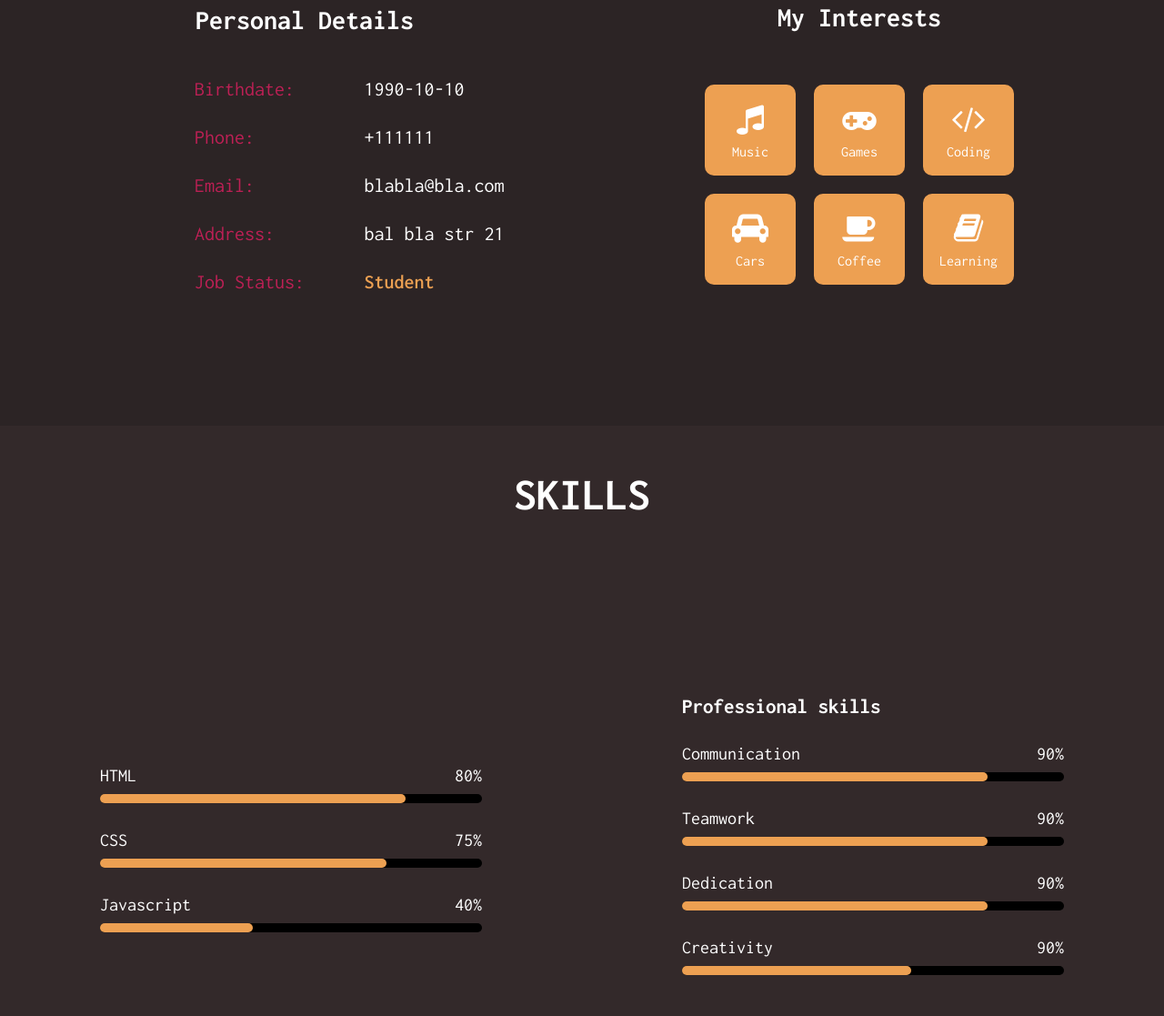
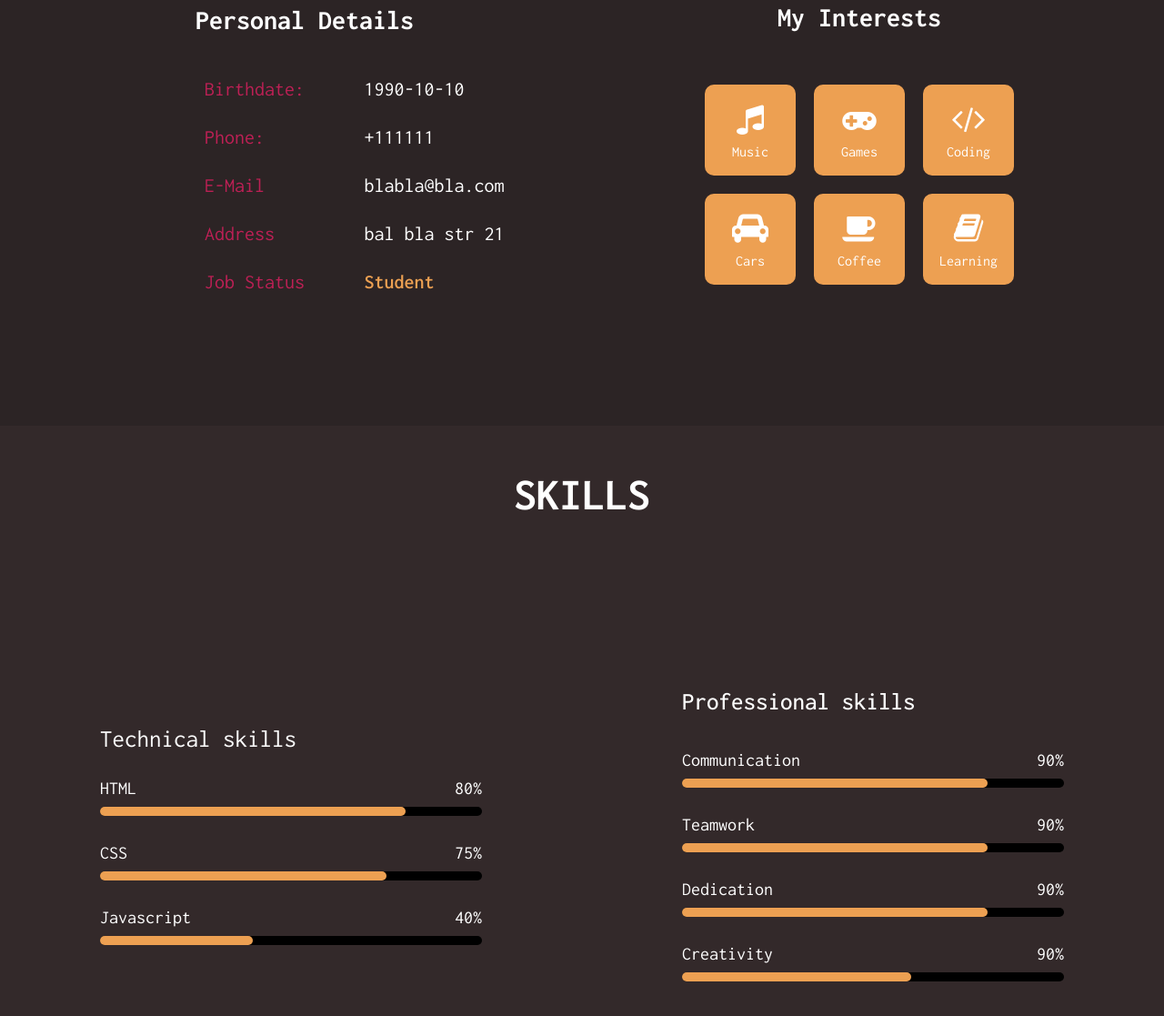
Before and after one commit to martynas3113/12.portfolio, a plain HTML site: page index.html in a window 1280 px wide. Shown: the part 1012-2129 px from the top of the page at 91% size. Drawn offline with Linux system fonts and the light colour scheme.

Commit message:
generated personal info

```diff
--- a/css/custom.css
+++ b/css/custom.css
@@ -19,6 +19,13 @@
 		color: white;
 }
 
+.tech::before {
+	content: "Technical skills";
+	margin-bottom:40px ;
+    color: white;
+	font-size: 27px;;
+
+}
 
 
 .center-block  span {
--- a/css/layout.css
+++ b/css/layout.css
@@ -210,9 +210,10 @@
         }
 
             .skills  h4 {
-                margin-bottom:30px ;
+                margin-bottom:40px ;
                 color: white;
-                font-size: 23px;
+                font-size: 27px;
+                font-weight: 500;
 
             }
 
--- a/index.html
+++ b/index.html
@@ -27,11 +27,6 @@
         <div class="left">
             <h3>Personal Details</h3>
             <div class="infoleft">
-                <li>Birthdate:</li>
-                <li>Phone:</li>
-                <li>Email:</li>
-                <li>Address:</li>
-                <li>Job Status:</li>
             </div>
             <div class="inforight">
             </div>
@@ -45,38 +40,6 @@
     <div class="skills">
         <h3>Skills</h3>
         <div class="tech">
-            <h4>Technical skills</h4>
-            <!-- <div class="bar">
-                <label for="js">Javascript</label>
-                <label class="percent"> 90%</label>
-                <div class="bar-dark">
-                    <div class="bar-light"></div>
-                </div>
-            </div>
-            <div class="bar">
-                <label for="js">Javascript</label>
-                <label class="percent"> 90%</label>
-                <div class="bar-dark">
-                    <div class="bar-light"></div>
-                </div>
-            </div>
-            <div class="bar">
-                <label for="js">Javascript</label>
-                <label class="percent"> 90%</label>
-                <div class="bar-dark">
-                    <div class="bar-light">
-
-                    </div>
-                </div>
-            </div>
-            <div class="bar">
-                <label for="js">Javascript</label>
-                <label class="percent"> 90%</label>
-                <div class="bar-dark">
-                    <div class="bar-light" style="width: 60%;">
-                    </div>
-                </div>
-            </div> -->
         </div>
         <div class="prof">
             <h4>Professional skills</h4>
--- a/js/components/progress/progress.js
+++ b/js/components/progress/progress.js
@@ -24,7 +24,8 @@ function progress (selector,data) {
         if(objectValidation(item)) {
             continue;
         }
-        HTML += `<div class="bar">
+        HTML += `
+                    <div class="bar">
                     <label for="${item.labelfor}">${item.name}</label>
                     <label class="percent">${item.percentage}</label>
                     <div class="bar-dark">
--- /dev/null
+++ b/js/data/personalDataProf.js
@@ -0,0 +1,20 @@
+const personalDataProf = [
+    {
+        data: 'Birthdate:'
+    },
+    {
+        data: 'Phone:'
+    },
+    {
+        data: 'E-Mail'
+    },
+    {
+        data: 'Address'
+    },
+    {
+        data: 'Job Status'
+    },
+
+]
+
+export { personalDataProf }
--- a/js/data/personalData.js
+++ b/js/data/personalDataTech.js
@@ -1,4 +1,4 @@
-const personalData = [
+const personalDataTech = [
     {
         data: '1990-10-10'
     },
@@ -17,4 +17,4 @@ const personalData = [
 
 ]
 
-export { personalData }
+export { personalDataTech }
--- a/js/main.js
+++ b/js/main.js
@@ -2,11 +2,13 @@ import { socialsData } from './data/socialsData.js';
 import { renderSocials } from './components/socials/renderSocials.js';
 import { cardsData } from './data/cardsData.js';
 import { cardsRender } from './components/cards/cardsRender.js';
-import { personalData } from './data/personalData.js';
+import { personalDataTech } from './data/personalDataTech.js';
+import { personalDataProf } from './data/personalDataProf.js'
 import { personalInfo } from './components/personalInfo/personalInfo.js';
 import { progressData } from './data/progressData.js';
 import { progress } from './components/progress/progress.js';
 renderSocials('.container > .hero > .icon-bar', socialsData);
 cardsRender('.cards',cardsData);
-personalInfo('.left > .inforight',personalData);
+personalInfo('.left > .inforight',personalDataTech);
+personalInfo('.left > .infoleft ', personalDataProf)
 progress('.skills > .tech',progressData)
```
